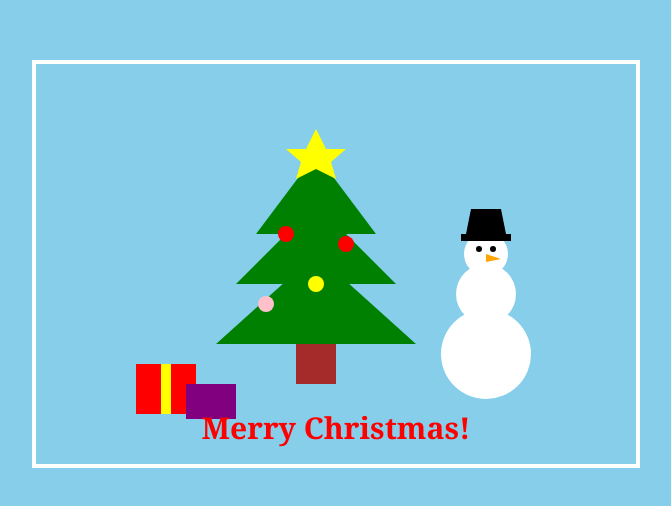
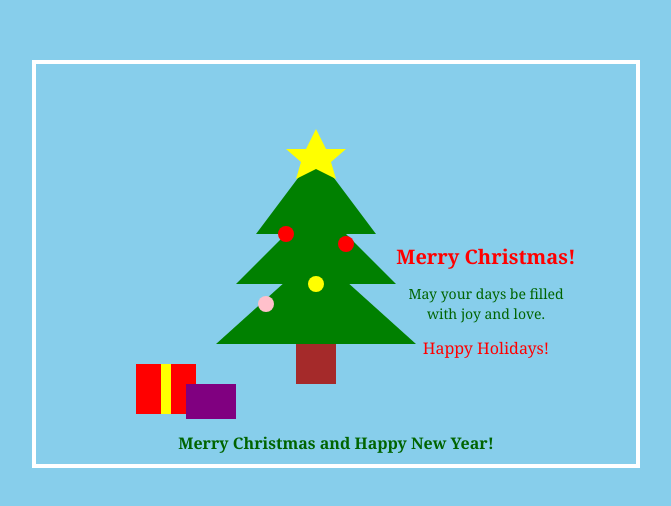
Before and after one commit to dagcutajoselyn3-byte/website, a plain HTML site: page christmasGreetingsCard.html in a window 1280 px wide. Shown: the part 136-642 px from the top of the page, without its empty margins (304-975 px from the left). Drawn offline with Linux system fonts and the light colour scheme.

Commit message:
Enhance Christmas card with new greetings and graphics
Updated the Christmas card design with additional greetings and visual elements.

```diff
--- a/christmasGreetingsCard.html
+++ b/christmasGreetingsCard.html
@@ -98,56 +98,20 @@ ctx.beginPath();
 ctx.arc(230, 240, 8, 0, Math.PI * 2);
 ctx.fill();
 
-// Snowman
-ctx.fillStyle = "white";
-ctx.beginPath();
-ctx.arc(450, 290, 45, 0, Math.PI * 2);
-ctx.fill();
+// Christmas Greetings
+ctx.fillStyle = "red";
+ctx.font = "bold 20px Georgia";
+ctx.textAlign = "center";
+ctx.fillText("Merry Christmas!", 450, 200);
 
-ctx.beginPath();
-ctx.arc(450, 230, 30, 0, Math.PI * 2);
-ctx.fill();
+ctx.fillStyle = "darkgreen";
+ctx.font = "14px Georgia";
+ctx.fillText("May your days be filled", 450, 235);
+ctx.fillText("with joy and love.", 450, 255);
 
-ctx.beginPath();
-ctx.arc(450, 190, 22, 0, Math.PI * 2);
-ctx.fill();
-
-// Snowman eyes
-ctx.fillStyle = "black";
-ctx.beginPath();
-ctx.arc(443, 185, 3, 0, Math.PI * 2);
-ctx.fill();
-
-ctx.beginPath();
-ctx.arc(457, 185, 3, 0, Math.PI * 2);
-ctx.fill();
-
-// Snowman nose
-ctx.fillStyle = "orange";
-ctx.beginPath();
-ctx.moveTo(450, 190);
-ctx.lineTo(465, 195);
-ctx.lineTo(450, 198);
-ctx.closePath();
-ctx.fill();
-
-// Snowman hat
-ctx.fillStyle = "black";
-ctx.beginPath();
-ctx.moveTo(430, 170);
-ctx.lineTo(470, 170);
-ctx.lineTo(465, 145);
-ctx.lineTo(435, 145);
-ctx.closePath();
-ctx.fill();
-
-ctx.beginPath();
-ctx.moveTo(425, 170);
-ctx.lineTo(475, 170);
-ctx.lineTo(475, 177);
-ctx.lineTo(425, 177);
-ctx.closePath();
-ctx.fill();
+ctx.fillStyle = "red";
+ctx.font = "16px Georgia";
+ctx.fillText("Happy Holidays!", 450, 290);
 
 // Gift
 ctx.fillStyle = "red";
@@ -179,11 +143,11 @@ ctx.lineTo(150, 355);
 ctx.closePath();
 ctx.fill();
 
-// Greeting
-ctx.fillStyle = "red";
-ctx.font = "bold 30px Georgia";
+// Bottom message
+ctx.fillStyle = "darkgreen";
+ctx.font = "bold 16px Georgia";
 ctx.textAlign = "center";
-ctx.fillText("Merry Christmas!", 300, 375);
+ctx.fillText("Merry Christmas and Happy New Year!", 300, 385);
 
 </script>
 </body>
```
